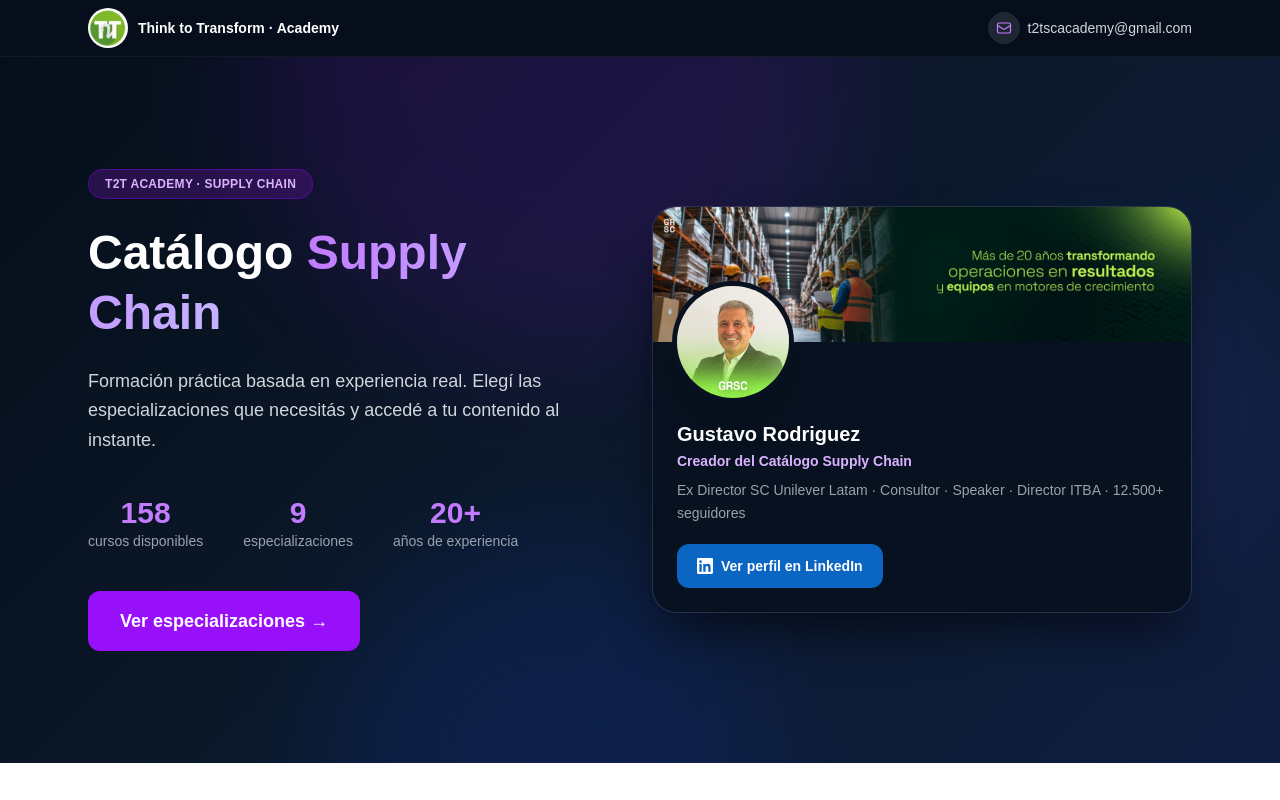
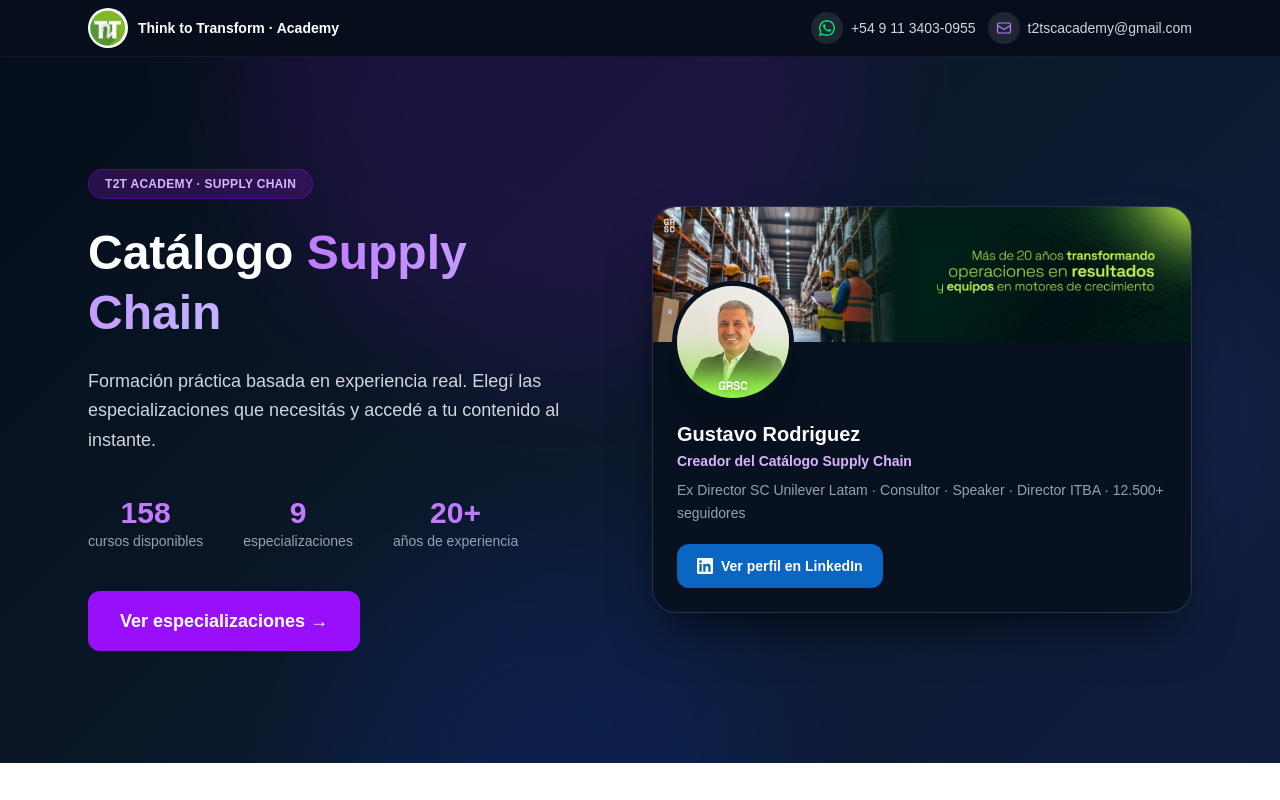
Before and after one commit to t2tacademy/supply-chain-academy, a Next.js app: page / in a window 1280 px wide. Shown: the top 800 px of the page. Built offline with nearby package versions, Linux system fonts and the light colour scheme.

Commit message:
Add WhatsApp link to navbar, make T2T logo link to platform
Co-Authored-By: Claude Sonnet 4.6 <noreply@anthropic.com>

```diff
--- a/app/page.tsx
+++ b/app/page.tsx
@@ -114,13 +114,36 @@ export default function Home() {
       {/* ─── NAVBAR ─── */}
       <nav className="bg-[#050E1A] border-b border-white/5">
         <div className="max-w-6xl mx-auto px-6 h-14 flex items-center justify-between">
-          {/* Logo T2T */}
-          <div className="flex items-center gap-2.5">
+          {/* Logo T2T — link a la plataforma */}
+          <a
+            href="https://t2tacademy.sabionet.com/"
+            target="_blank"
+            rel="noopener noreferrer"
+            className="flex items-center gap-2.5 group"
+          >
             <div className="relative w-10 h-10 shrink-0">
-              <Image src="/t2t-logo.jpg" alt="T2T Academy" fill className="object-contain rounded-full" sizes="40px" />
+              <Image src="/t2t-logo.jpg" alt="T2T Academy" fill className="object-contain rounded-full group-hover:ring-2 group-hover:ring-purple-400 transition-all" sizes="40px" />
             </div>
-            <span className="text-white font-semibold text-sm hidden sm:block">Think to Transform · Academy</span>
+            <span className="text-white font-semibold text-sm hidden sm:block group-hover:text-purple-300 transition-colors">Think to Transform · Academy</span>
+          </a>
+
+          {/* Contacto: WhatsApp + Email */}
+          <div className="flex items-center gap-3">
+            {/* WhatsApp */}
+            <a
+              href={`https://wa.me/5491134030955?text=${encodeURIComponent('¡Hola Gustavo! 👋 Estuve viendo el Catálogo Supply Chain y me parece una oportunidad increíble. Me gustaría saber más sobre los módulos y cómo empezar. ¡Muchas gracias!')}`}
+              target="_blank"
+              rel="noopener noreferrer"
+              className="flex items-center gap-2 text-gray-300 hover:text-white transition-colors group"
+            >
+              <div className="w-8 h-8 rounded-full bg-white/10 group-hover:bg-green-500/20 transition-colors flex items-center justify-center shrink-0">
+                <svg className="w-4 h-4 text-green-400" fill="currentColor" viewBox="0 0 24 24">
+                  <path d="M17.472 14.382c-.297-.149-1.758-.867-2.03-.967-.273-.099-.471-.148-.67.15-.197.297-.767.966-.94 1.164-.173.199-.347.223-.644.075-.297-.15-1.255-.463-2.39-1.475-.883-.788-1.48-1.761-1.653-2.059-.173-.297-.018-.458.13-.606.134-.133.298-.347.446-.52.149-.174.198-.298.298-.497.099-.198.05-.371-.025-.52-.075-.149-.669-1.612-.916-2.207-.242-.579-.487-.5-.669-.51-.173-.008-.371-.01-.57-.01-.198 0-.52.074-.792.372-.272.297-1.04 1.016-1.04 2.479 0 1.462 1.065 2.875 1.213 3.074.149.198 2.096 3.2 5.077 4.487.709.306 1.262.489 1.694.625.712.227 1.36.195 1.871.118.571-.085 1.758-.719 2.006-1.413.248-.694.248-1.289.173-1.413-.074-.124-.272-.198-.57-.347z"/>
+                  <path d="M12 0C5.373 0 0 5.373 0 12c0 2.118.549 4.107 1.51 5.836L0 24l6.335-1.484A11.945 11.945 0 0012 24c6.627 0 12-5.373 12-12S18.627 0 12 0zm0 21.818a9.818 9.818 0 01-5.007-1.371l-.36-.214-3.722.872.938-3.63-.235-.374A9.818 9.818 0 012.182 12C2.182 6.57 6.57 2.182 12 2.182S21.818 6.57 21.818 12 17.43 21.818 12 21.818z"/>
+                </svg>
               </div>
+              <span className="text-sm hidden sm:block">+54 9 11 3403-0955</span>
+            </a>
 
             {/* Email — abre Gmail en nueva pestaña */}
             <a
@@ -136,6 +159,7 @@ export default function Home() {
               </div>
               <span className="text-sm hidden sm:block">t2tscacademy@gmail.com</span>
             </a>
+          </div>
         </div>
       </nav>
 
```
Lines whose indentation alone changed are shown as unchanged.
